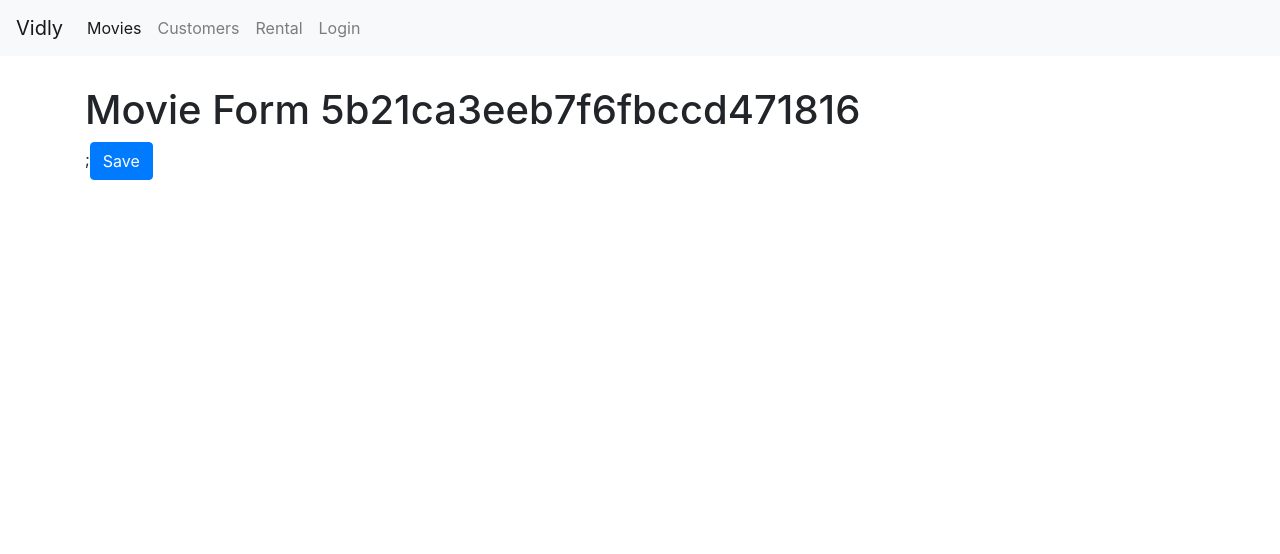
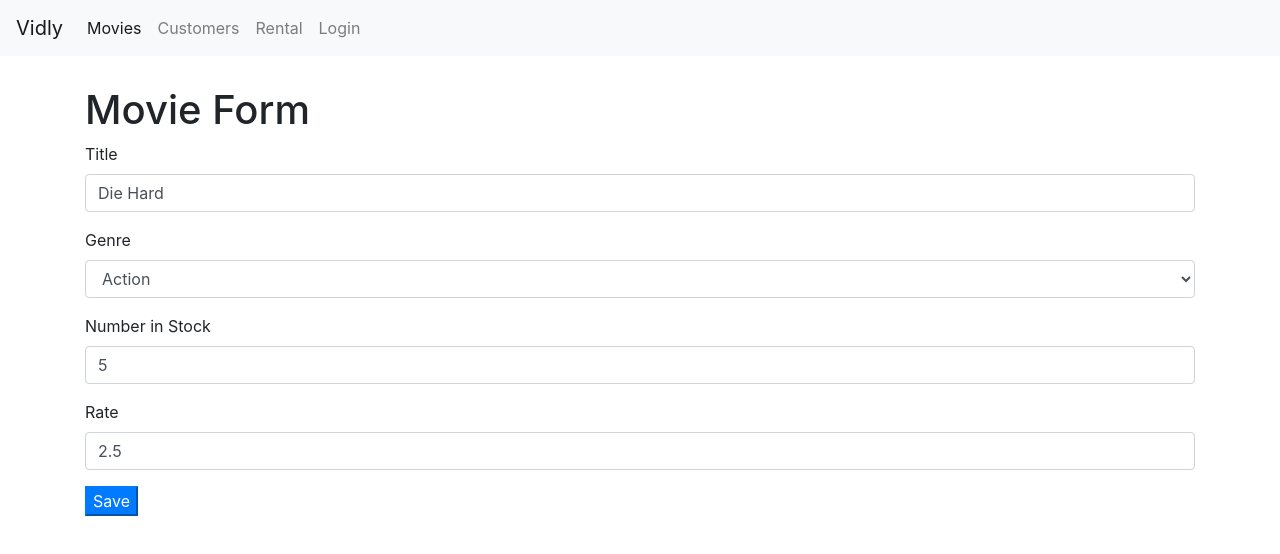
Before and after one commit to Jasonngyt/Vidly, a React (Create React App) app: page /movies/5b21ca3eeb7f6fbccd471816 in a window 1280 px wide. Shown: the top 554 px of the page. Built offline with nearby package versions, Linux system fonts and the light colour scheme.

Commit message:
Add New Movie

```diff
--- /dev/null
+++ b/src/components/common/form.js
@@ -0,0 +1,88 @@
+import React, { Component } from 'react';
+import Joi from 'joi-browser';
+import Input from './input';
+import Select from '../select';
+
+class Form extends Component {
+  state = {
+    data: {},
+    errors: {},
+  };
+
+  validate = () => {
+    const options = { abortEarly: false };
+    const { error } = Joi.validate(this.state.data, this.schema, options);
+    if (!error) return null;
+
+    const errors = {};
+    for (let item of error.details) errors[item.path[0]] = item.message;
+    return errors;
+  };
+
+  validateProperty = ({ name, value }) => {
+    const obj = { [name]: value };
+    const schema = { [name]: this.schema[name] };
+    const { error } = Joi.validate(obj, schema);
+    return error ? error.details[0].message : null;
+  };
+
+  handleSubmit = (e) => {
+    e.preventDefault();
+
+    const errors = this.validate();
+    this.setState({ errors: errors || {} });
+    if (errors) return;
+
+    this.doSubmit();
+  };
+
+  handleChange = ({ currentTarget: input }) => {
+    const errors = { ...this.state.errors };
+    const errorMessage = this.validateProperty(input);
+    if (errorMessage) errors[input.name] = errorMessage;
+    else delete errors[input.name];
+
+    const data = { ...this.state.data };
+    data[input.name] = input.value;
+    this.setState({ data, errors });
+  };
+
+  renderButton(label) {
+    return (
+      <button disabled={this.validate()} className='btn-primary'>
+        {label}
+      </button>
+    );
+  }
+
+  renderSelect(name, label, options) {
+    const { data, errors } = this.state;
+    return (
+      <Select
+        name={name}
+        value={data[name]}
+        label={label}
+        options={options}
+        onChange={this.handleChange}
+        error={errors[name]}
+      />
+    );
+  }
+
+  renderInput(name, label, type = 'text') {
+    const { data, errors } = this.state;
+
+    return (
+      <Input
+        type={type}
+        name={name}
+        value={data[name]}
+        label={label}
+        onChange={this.handleChange}
+        error={errors[name]}
+      />
+    );
+  }
+}
+
+export default Form;
--- a/src/components/common/input.js
+++ b/src/components/common/input.js
@@ -1,17 +1,10 @@
 import React from 'react';
 
-const Input = ({ name, label, value, error, onChange }) => {
+const Input = ({ name, label, error, ...rest }) => {
   return (
     <div className='form-group'>
       <label htmlFor={name}>{label}</label>
-      <input
-        value={value}
-        onChange={onChange}
-        id={name}
-        name={name}
-        type='text'
-        className='form-control'
-      />
+      <input {...rest} name={name} id={name} className='form-control' />
       {error && <div className='alert alert-danger'>{error}</div>}
     </div>
   );
--- a/src/components/loginForm.js
+++ b/src/components/loginForm.js
@@ -1,10 +1,10 @@
-import React, { Component } from 'react';
-import Joi, { errors } from 'joi-browser';
-import Input from './common/input';
+import React from 'react';
+import Joi from 'joi-browser';
+import Form from './common/form';
 
-class loginForm extends Component {
+class LoginForm extends Form {
   state = {
-    account: { username: '', password: '' },
+    data: { username: '', password: '' },
     errors: {},
   };
 
@@ -13,73 +13,23 @@
     password: Joi.string().required().label('Password'),
   };
 
-  validate = () => {
-    const options = { abortEarly: false };
-    const { error } = Joi.validate(this.state.account, this.schema, options);
-    if (!error) return null;
-
-    const errors = {};
-    for (let item of error.details) errors[item.path[0]] = item.message;
-    return errors;
-  };
-
-  validateProperty = ({ name, value }) => {
-    const obj = { [name]: value };
-    const schema = { [name]: this.schema[name] };
-    const { error } = Joi.validate(obj, schema);
-    return error ? error.details[0].message : null;
-  };
-
-  handleSubmit = (e) => {
-    e.preventDefault();
-
-    const errors = this.validate();
-    this.setState({ errors: errors || {} });
-    if (errors) return;
-
+  doSubmit = () => {
     console.log('Submitted');
   };
 
-  handleChange = ({ currentTarget: input }) => {
-    const errors = { ...this.state.errors };
-    const errorMessage = this.validateProperty(input);
-    if (errorMessage) errors[input.name] = errorMessage;
-    else delete errors[input.name];
-
-    const account = { ...this.state.account };
-    account[input.name] = input.value;
-    this.setState({ account, errors });
-  };
-
   render() {
-    const { account, errors } = this.state;
-
     return (
       <div>
         <h1>Login</h1>
         <form onSubmit={this.handleSubmit}>
-          <Input
-            name='username'
-            value={account.username}
-            label='Username'
-            onChange={this.handleChange}
-            error={errors.username}
-          />
-          <Input
-            name='password'
-            value={account.password}
-            label='Password'
-            onChange={this.handleChange}
-            error={errors.password}
-          />
+          {this.renderInput('username', 'Username')}
+          {this.renderInput('password', 'Password', 'password')}
 
-          <button disabled={this.validate()} className='btn-primary'>
-            Login
-          </button>
+          {this.renderButton('Login')}
         </form>
       </div>
     );
   }
 }
 
-export default loginForm;
+export default LoginForm;
--- a/src/components/movieForm.js
+++ b/src/components/movieForm.js
@@ -1,17 +1,80 @@
 import React from 'react';
+import Joi from 'joi-browser';
+import Form from './common/form';
+import { getMovie, saveMovie } from '../services/fakeMovieService';
+import { getGenres } from '../services/fakeGenreService';
 
-const MovieForm = ({ match, history }) => {
-  return (
-    <div>
-      <h1>Movie Form {match.params.id}</h1>;
-      <buttton
-        className='btn btn-primary'
-        onClick={() => history.push('/movies')}
-      >
-        Save
-      </buttton>
-    </div>
-  );
-};
+class MovieForm extends Form {
+  state = {
+    data: {
+      title: '',
+      genreId: '',
+      numberInStock: '',
+      dailyRentalRate: '',
+    },
+    genres: [],
+    errors: {},
+  };
+
+  schema = {
+    _id: Joi.string(),
+    title: Joi.string().required().label('Title'),
+    genreId: Joi.string().required().label('Genre'),
+    numberInStock: Joi.number()
+      .required()
+      .min(0)
+      .max(100)
+      .label('Number in Stock'),
+    dailyRentalRate: Joi.number()
+      .required()
+      .min(0)
+      .max(10)
+      .label('Daily Rental Rate'),
+  };
+
+  componentDidMount() {
+    const genres = getGenres();
+    this.setState({ genres });
+
+    const movieId = this.props.match.params.id;
+    if (movieId === 'new') return;
+
+    const movie = getMovie(movieId);
+    if (!movie) return this.props.history.replace('/not-found');
+
+    this.setState({ data: this.mapToViewMode(movie) });
+  }
+
+  mapToViewMode(movie) {
+    return {
+      _id: movie._id,
+      title: movie.title,
+      genreId: movie.genre._id,
+      numberInStock: movie.numberInStock,
+      dailyRentalRate: movie.dailyRentalRate,
+    };
+  }
+
+  doSubmit = () => {
+    saveMovie(this.state.data);
+
+    this.props.history.push('/movies');
+  };
+
+  render() {
+    return (
+      <div>
+        <h1>Movie Form</h1>
+        <form onSubmit={this.handleSubmit}>
+          {this.renderInput('title', 'Title')}
+          {this.renderSelect('genreId', 'Genre', this.state.genres)}
+          {this.renderInput('numberInStock', 'Number in Stock', 'number')}
+          {this.renderInput('dailyRentalRate', 'Rate')}
+          {this.renderButton('Save')}
+        </form>
+      </div>
+    );
+  }
+}
 
 export default MovieForm;
--- a/src/components/movies.js
+++ b/src/components/movies.js
@@ -6,6 +6,7 @@
 import { paginate } from '../utils/paginate';
 import MoviesTable from './moviesTable';
 import _ from 'lodash';
+import { Link } from 'react-router-dom';
 
 class Movies extends Component {
   state = {
@@ -85,7 +86,15 @@
             onItemSelect={this.handleGenreSelect}
           />
         </div>
+
         <div className='col'>
+          <Link
+            to='/movies/new'
+            className='btn btn-primary'
+            style={{ marginBottom: 20 }}
+          >
+            New Movie
+          </Link>
           <p>Showing {totalCount} movies in database.</p>
           <MoviesTable
             movies={movies}
--- /dev/null
+++ b/src/components/select.js
@@ -0,0 +1,20 @@
+import React from 'react';
+
+const Select = ({ name, label, options, error, ...rest }) => {
+  return (
+    <div className='form-group'>
+      <label htmlFor={name}>{label}</label>
+      <select name={name} id={name} {...rest} className='form-control'>
+        <option value='' />
+        {options.map((option) => (
+          <option key={option._id} value={option._id}>
+            {option.name}
+          </option>
+        ))}
+      </select>
+      {error && <div className='alert alert-danger'>{error}</div>}
+    </div>
+  );
+};
+
+export default Select;
--- a/src/services/fakeMovieService.js
+++ b/src/services/fakeMovieService.js
@@ -78,13 +78,13 @@
 
 export function saveMovie(movie) {
   let movieInDb = movies.find((m) => m._id === movie._id) || {};
-  movieInDb.name = movie.name;
+  movieInDb.title = movie.title;
   movieInDb.genre = genresAPI.genres.find((g) => g._id === movie.genreId);
   movieInDb.numberInStock = movie.numberInStock;
   movieInDb.dailyRentalRate = movie.dailyRentalRate;
 
   if (!movieInDb._id) {
-    movieInDb._id = Date.now();
+    movieInDb._id = Date.now().toString();
     movies.push(movieInDb);
   }
 
```
